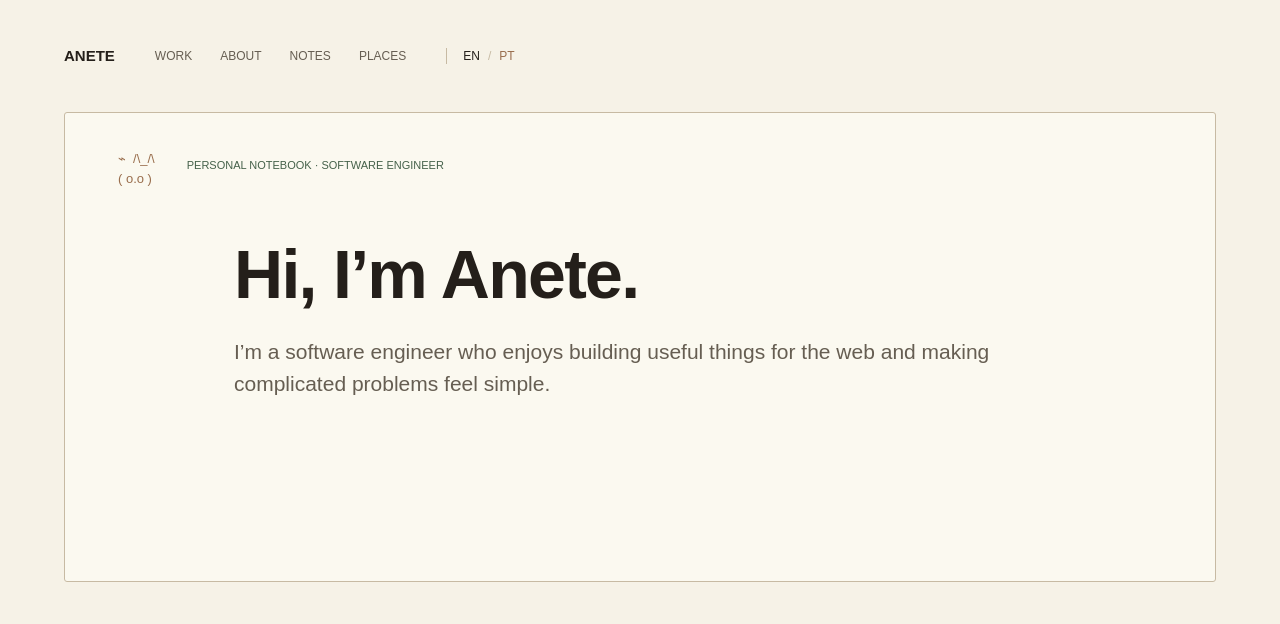
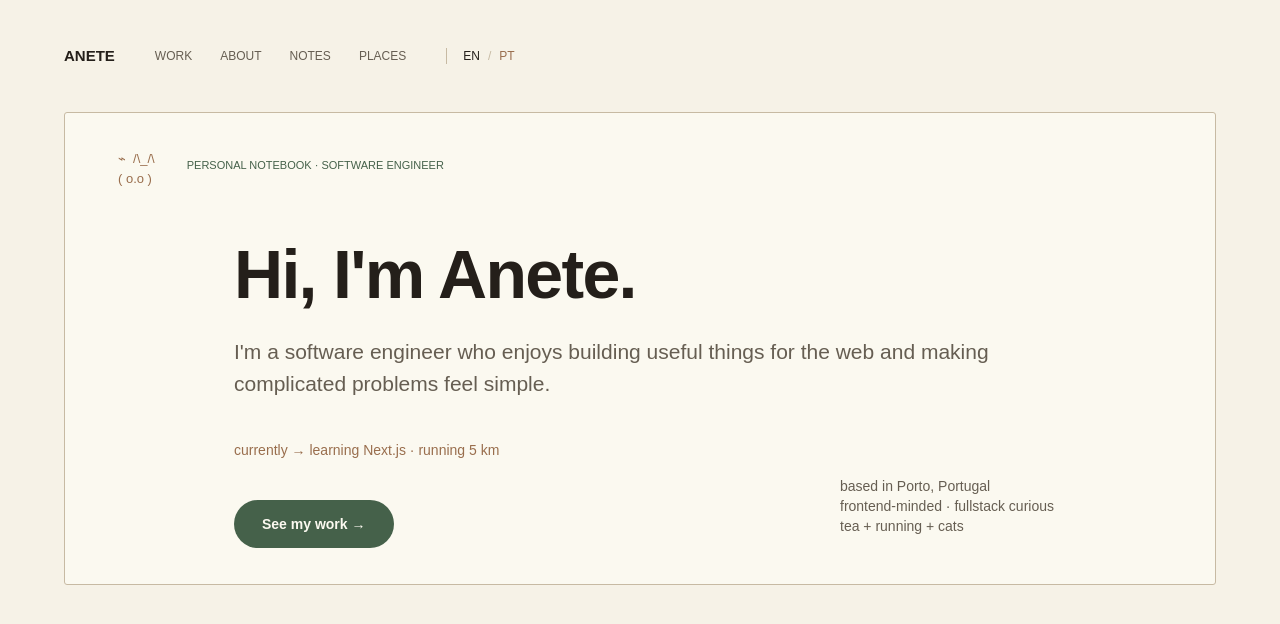
Before and after one commit to anetep/personal-portfolio, a Next.js app: page /en in a window 1280 px wide. Shown: the top 624 px of the page. Built offline with nearby package versions, Linux system fonts and the light colour scheme.

Commit message:
[Hero Section] Completed portfolio hero

```diff
--- a/app/[locale]/content.ts
+++ b/app/[locale]/content.ts
@@ -16,9 +16,16 @@ export const content = {
     },
     hero: {
       label: "PERSONAL NOTEBOOK · SOFTWARE ENGINEER",
-      title: "Hi, I’m Anete.",
+      title: "Hi, I'm Anete.",
       description:
-        "I’m a software engineer who enjoys building useful things for the web and making complicated problems feel simple.",
+        "I'm a software engineer who enjoys building useful things for the web and making complicated problems feel simple.",
+      currently: "currently → learning Next.js · running 5 km",
+      cta: "See my work →",
+      details: [
+        "based in Porto, Portugal",
+        "frontend-minded · fullstack curious",
+        "tea + running + cats",
+      ],
     },
   },
   pt: {
@@ -33,6 +40,13 @@ export const content = {
       title: "Olá, sou a Anete.",
       description:
         "Sou engenheira de software e gosto de criar coisas úteis para a web e de tornar problemas complicados mais simples.",
+      currently: "neste momento → a aprender Next.js · a correr 5 km",
+      cta: "Ver o meu trabalho →",
+      details: [
+        "Porto, Portugal",
+        "gosto de frontend · curiosa por fullstack",
+        "chá + corrida + gatos",
+      ],
     },
   },
 } as const;
--- a/app/[locale]/page.tsx
+++ b/app/[locale]/page.tsx
@@ -66,7 +66,7 @@ export default async function Home({
         </div>
       </header>
 
-      <section className="min-h-[470px] rounded-[3px] border border-[#c7baa3] bg-[#fbf9f0] px-8 py-9 md:px-[53px]">
+      <section className="relative min-h-[470px] rounded-[3px] border border-[#c7baa3] bg-[#fbf9f0] px-8 py-9 md:px-[53px]">
         <div className="flex items-start gap-8">
           <p className="whitespace-pre text-[13px] leading-5 text-[#996e4d]">
             {"⌁  /\\_/\\\n( o.o )"}
@@ -85,6 +85,22 @@ export default async function Home({
           <p className="mt-6 max-w-3xl text-lg leading-8 text-[#665e52] md:text-[21px]">
             {copy.hero.description}
           </p>
+          <p className="mt-10 text-sm text-[#996e4d]">
+            {copy.hero.currently}
+          </p>
+
+          <a
+            href="#work"
+            className="mt-10 inline-flex h-12 items-center rounded-full bg-[#45614a] px-7 text-sm font-semibold text-[#fbf9f0] transition-colors hover:bg-[#35503a]"
+          >
+            {copy.hero.cta}
+          </a>
+        </div>
+
+        <div className="mt-10 text-sm leading-5 text-[#665e52] md:absolute md:right-[14%] md:bottom-12 md:mt-0">
+          {copy.hero.details.map((detail) => (
+            <p key={detail}>{detail}</p>
+          ))}
         </div>
       </section>
     </main>
```
